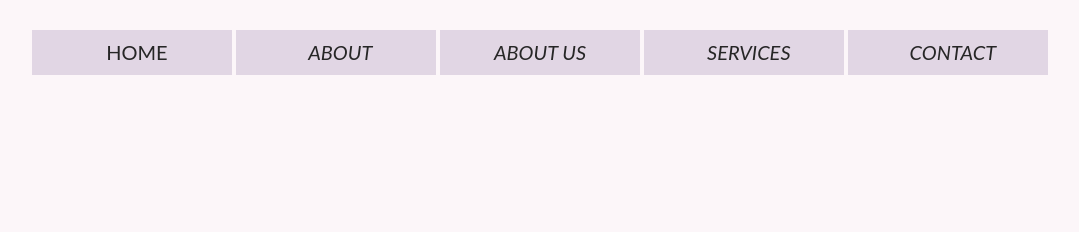
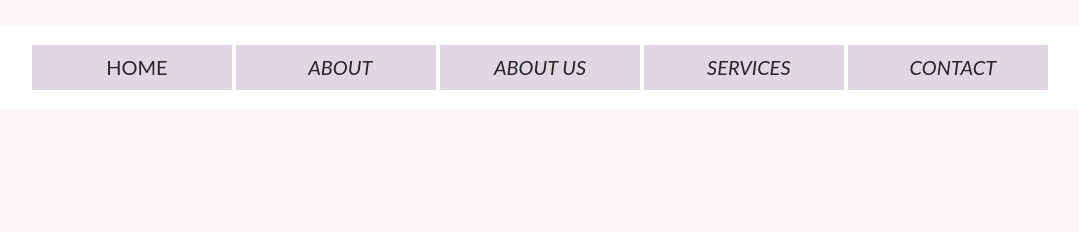
Before and after one commit to HlloWrld/comp_2311_TUPS, a plain HTML site: page aboutUs.html in a window 1280 px wide. Shown: the top 232 px of the page, without its empty margins (100-1179 px from the left). Drawn offline with Linux system fonts and the light colour scheme.

Commit message:
about us nav bar with a white background to avoid 'weird scroll' effect

```diff
--- a/aboutUs.css
+++ b/aboutUs.css
@@ -44,7 +44,8 @@ margin: auto;
 color: #000;
 }
 ul {
-padding: 0;
+padding-top: 15px;
+padding-bottom: 15px;
 text-align: center;
 position: fixed;
 margin: 2% auto;
@@ -52,6 +53,8 @@ z-index: 1;
 width: 1100px;
 left: 0;
 right: 0;
+background: white;
+
     font-family: lato;
 }
 ul li{
@@ -72,7 +75,7 @@ text-transform: uppercase;
 line-height: 45px;
 }
 ul li a:hover{
-    background: 953c68;
+    background: #953c68;
     text-decoration: none;
     color: #fff;
 }
```
